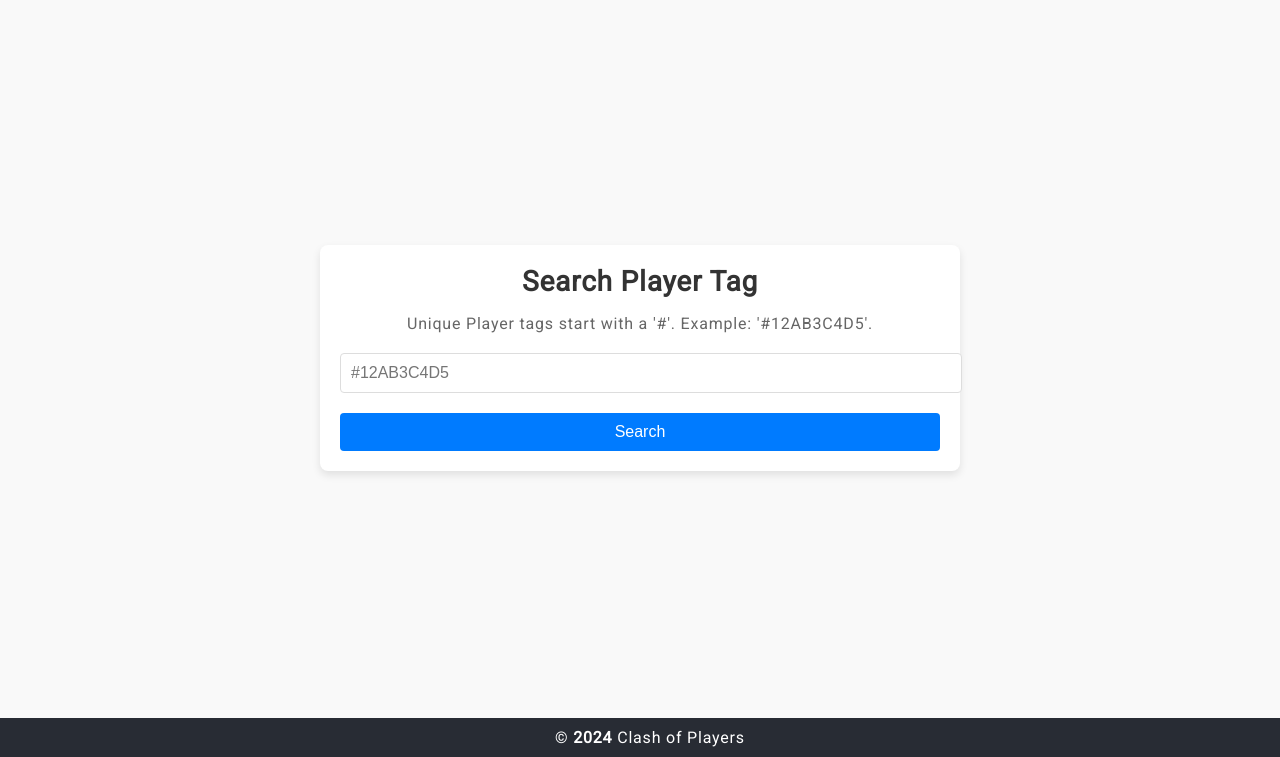
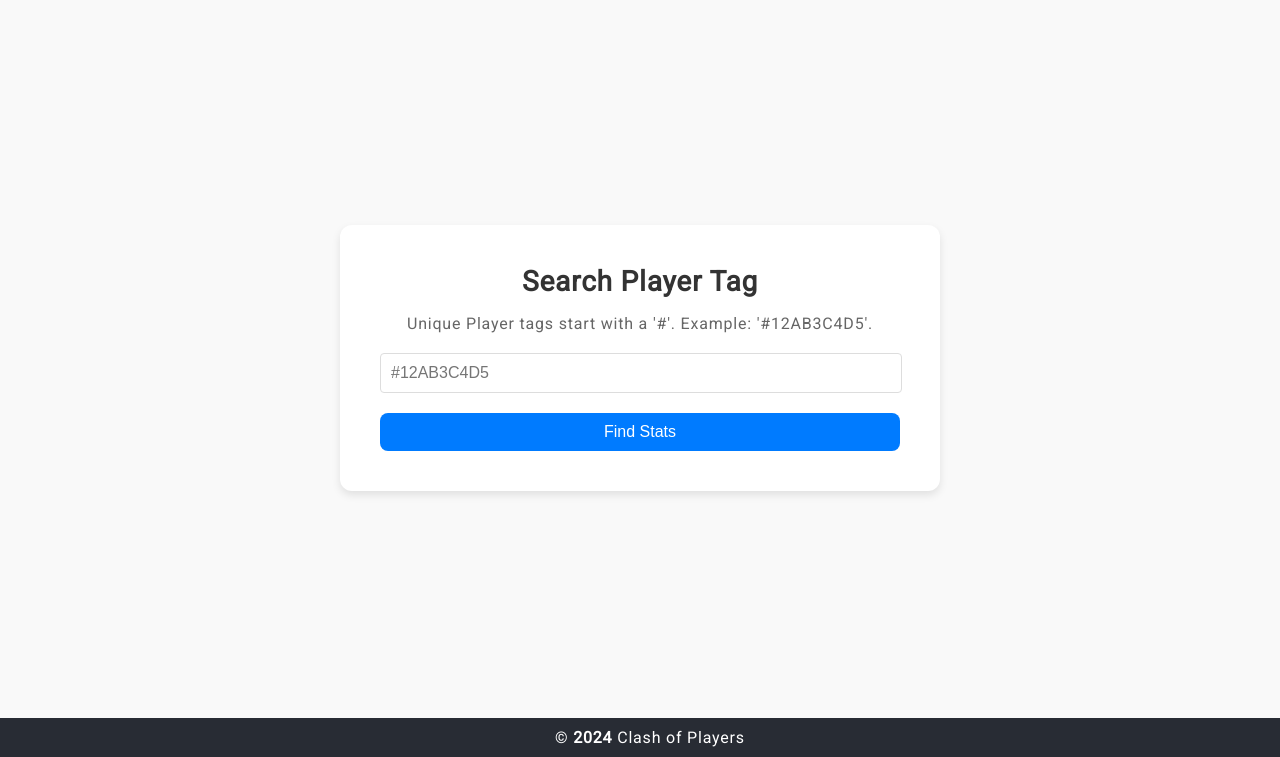
Before and after one commit to JoeyNMason/Clash-Clans-Stat-Finder, a plain HTML site: page ClashofClansStatFinder/index.html in a window 1280 px wide. Shown: the part 70-827 px from the top of the page. Drawn offline with nearby package versions, Linux system fonts and the light colour scheme.

Commit message:
Add files via upload

```diff
--- a/ClashofClansStatFinder/index.html
+++ b/ClashofClansStatFinder/index.html
@@ -30,8 +30,15 @@
                 </div>
                 <form class="player-input">
                     <input id="tag-input" type="text" placeholder="#12AB3C4D5" aria-label="Player Tag"/>
-                    <button id="search-btn" aria-label="Search Player" type="submit">Search</button>
+                    <button id="search-btn" aria-label="Search Stats" type="submit">Find Stats</button>
                 </form>
+            </div>
+
+            <!-- <div class="stat-container">
+                <h2>Player Name #12AB3C4D5</h2>
+                <div class="stats">
+
+                </div> -->
             </div>
         </main>
 
--- a/ClashofClansStatFinder/styles-joseph.css
+++ b/ClashofClansStatFinder/styles-joseph.css
@@ -2,7 +2,7 @@
 
 /* Global Styles */
 body {
-    font-family: 'Roboto' ,'Arial', sans-serif;
+    font-family: 'Roboto' ,Arial, sans-serif;
     color: #333;
     background-color: #f9f9f9;
     margin: 0;
@@ -11,6 +11,7 @@ body {
     letter-spacing: 0.8px;
 }
 
+/* HEADER */
 header {
     background-color: #282c34;
     color: #ffffff;
@@ -52,7 +53,9 @@ nav ul li a {
 nav ul li a:hover {
     text-decoration: underline;
 }
+/*  */
 
+/* MAIN */
 main {
     padding: 40px;
     display: flex;
@@ -60,14 +63,18 @@ main {
     align-items: center;
     min-height: calc(100vh - 160px); /* Adjust based on header/footer height */
 }
+/*  */
 
+/* THE CONTAINER BOX */
 .container {
     background: white;
-    border-radius: 8px;
+    border-radius: 12px;
     box-shadow: 0 4px 8px rgba(0, 0, 0, 0.1);
-    padding: 20px;
+    padding: 40px;
     max-width: 600px;
     width: 100%;
+    box-sizing: border-box;
+    margin: 0 auto;
 }
 
 .title {
@@ -92,12 +99,13 @@ main {
 }
 
 input[type="text"] {
-    width: 100%;
+    width: calc(100% - 20px);
     padding: 10px;
     border: 1px solid #ddd;
     border-radius: 4px;
     font-size: 16px;
     margin-bottom: 20px;
+
 }
 
 input[type="text"]:focus {
@@ -110,7 +118,7 @@ button {
     color: white;
     border: none;
     padding: 10px 20px;
-    border-radius: 4px;
+    border-radius: 8px;
     font-size: 16px;
     cursor: pointer;
     transition: background-color 0.3s;
@@ -118,6 +126,7 @@ button {
 
 button:hover {
     background-color: #0056b3;
+    color: white;
 }
 
 footer {
```
